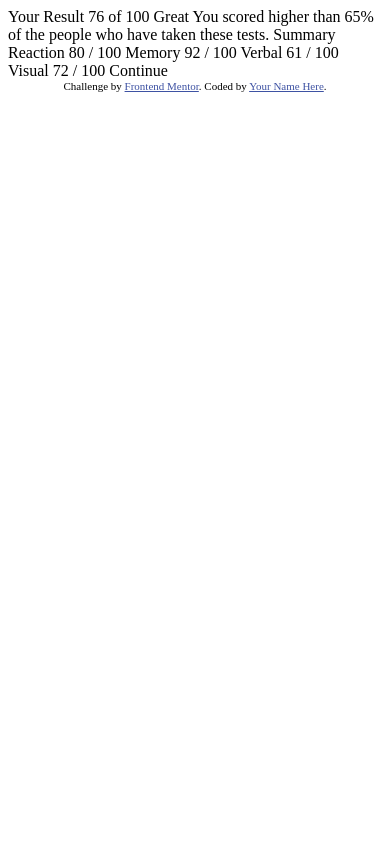
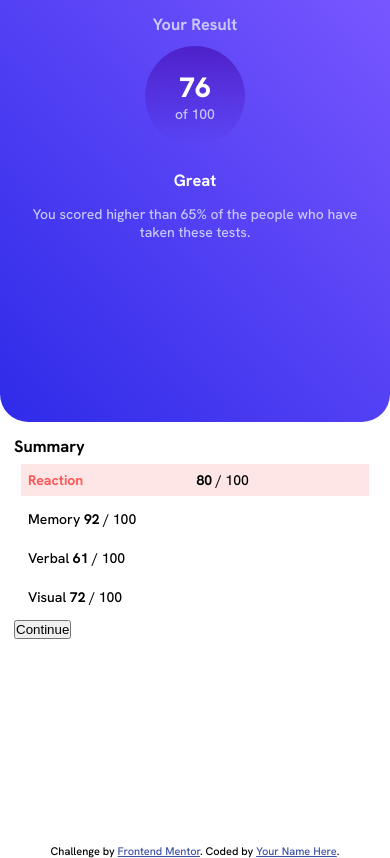
Before and after one commit to andrewfandy/results-summary-component-main, a plain HTML site: page index.html in a window 390 px wide. Drawn offline with Linux system fonts and the light colour scheme.

Commit message:
Build UI Component (mobile first view)

```diff
--- /dev/null
+++ b/assets/style/styles.css
@@ -0,0 +1,145 @@
+@import url('https://fonts.googleapis.com/css2?family=Hanken+Grotesk:wght@500;700;800&display=swap');
+
+:root {
+    font-family: 'Hanken Grotesk', sans-serif;
+    font-size : 14px;
+    box-sizing: border-box;
+
+
+    /* PRIMARY COLOR */
+    --primary-light-red : hsla(0, 100%, 67%,.15);
+    --primary-orange-yellow : hsla(39, 100%, 56%,.15);
+    --primary-green-teal : hsla(166, 100%, 37%,.15);
+    --primary-cobalt-blue : hsla(234, 85%, 45%,.15);
+
+    /* PRIMARY TEXT COLOR */
+    --primary-text-light-red : hsl(0, 100%, 67%);
+    --primary-text-orange-yellow : hsl(39, 100%, 56%);
+    --primary-text-green-teal : hsl(166, 100%, 37%);
+    --primary-text-cobalt-blue : hsl(234, 85%, 45%);
+
+    /* GRADIENTS COLOR */
+    /* BACKGROUND */
+    --gradient-bg-slate-blue : hsl(252, 100%, 67%);
+    --gradient-bg-royal-blue : hsl(241, 81%, 54%);
+
+    /* CIRCLE */
+    --circle-bg-violet-blue : hsla(256, 72%, 46%, 1);
+    --circle-bg-persian-blue : hsla(241, 72%, 46%, 0);
+
+    /* NEUTRAL COLOR */
+    --neutral-white : hsl(0, 0%, 100%);
+    --neutral-pale-blue : hsl(221, 100%, 96%);
+    --neutral-lavender : hsl(241, 100%, 89%);
+    --neutral-gray-blue : hsl(224, 30%, 27%);
+
+}
+* {
+    margin: 0 auto;
+    padding: 0;
+}
+main {
+    display: flex;
+    justify-content: center;
+    align-items: center;
+    height: 100vh;
+}
+
+.container {
+    display: flex;
+    justify-content: space-between;
+    align-items: center;
+    flex-direction: column;
+    height: 100%;
+}
+
+.card {
+    height: 50%;
+    width: 100%;
+}
+
+.left-card {
+    background: linear-gradient(to right top, var(--gradient-bg-royal-blue), var(--gradient-bg-slate-blue));
+    border-bottom-left-radius: 2rem;
+    border-bottom-right-radius: 2rem;
+    color: var(--neutral-white);
+}
+
+.left-box p,
+.left-box h3:nth-child(1),
+.left-box span{
+    color: var(--neutral-lavender);
+}
+
+.left-box .circle {
+    display: flex;
+    justify-content: center;
+    align-items: center;
+    flex-direction: column;
+    text-align: center;
+}
+
+
+.left-box h1 {
+    font-weight: 800;
+    font-size: 2rem;
+}
+
+.circle {
+    background: linear-gradient(to bottom, var(--circle-bg-violet-blue), var(--circle-bg-persian-blue));
+    width: 100px;
+    height: 100px;
+    border-radius: 50%;
+    margin: .75rem 0 .75rem 0;
+}
+.left-card h3:nth-child(3){
+    margin-top:1rem;
+}
+.left-card p {
+    margin-top: 1rem;
+    text-align: center;
+}
+
+.left-box {
+    display: flex;
+    justify-content: center;
+    align-items: center;
+    flex-direction: column;
+}
+.box {
+    padding: 1rem;
+}
+
+.right-card {
+    justify-content: space-evenly;
+}
+
+
+.right-box {
+    text-align: left;
+}
+
+
+.summary-box{
+    padding: .5rem;
+    margin: .5rem;
+}
+
+.summary-box.reaction{
+    background-color: var(--primary-light-red);
+    color: var(--primary-text-light-red);
+    font-weight: 700;
+    display: flex;
+
+}
+
+.summary-box.reaction span{
+    font-weight: 500;
+    color: black;
+}
+@media screen and (min-width: 480px){
+
+    .container {
+        width: 50%;
+    }
+}
--- a/index.html
+++ b/index.html
@@ -5,6 +5,7 @@
   <meta name="viewport" content="width=device-width, initial-scale=1.0"> <!-- displays site properly based on user's device -->
 
   <link rel="icon" type="image/png" sizes="32x32" href="./assets/images/favicon-32x32.png">
+  <link rel="stylesheet" href="./assets/style/styles.css">
 
   <title>Frontend Mentor | Results summary component</title>
 
@@ -15,29 +16,39 @@
   </style>
 </head>
 <body>
-
-  Your Result
-  76
-  of 100
-
-  Great
-  You scored higher than 65% of the people who have taken these tests.
-
-  Summary
-
-  Reaction
-  80 / 100
-
-  Memory
-  92 / 100
-
-  Verbal
-  61 / 100
-
-  Visual
-  72 / 100
-
-  Continue
+  <main>
+    <section class="container">
+      <aside class="card left-card">
+        <div class="box left-box">
+          <h3>
+            Your Result
+          </h3>
+          <div class="circle">
+            <h1>
+              76
+            </h1>
+            <span>of 100</span>
+          </div>
+          <h3>
+            Great
+          </h3>
+          <p>You scored higher than 65% of the people who have taken these tests.</p>
+        </div>
+      </aside>
+      <aside class="card right-card">
+        <div class="box right-box">
+          <h3>
+            Summary
+          </h3>
+          <div class="summary-box reaction">Reaction <span><strong>80</strong> / 100</span></div>
+          <div class="summary-box memory">Memory <span><strong>92</strong> / 100 </span></div>
+          <div class="summary-box verbal">Verbal <span><strong>61</strong> / 100</span></div>
+          <div class="summary-box visual">Visual <span><strong>72</strong> / 100</span></div>
+          <button id="continue-btn">Continue</button>
+        </div>
+      </aside>
+    </section>
+  </main>
 
   <div class="attribution">
     Challenge by <a href="https://www.frontendmentor.io?ref=challenge" target="_blank">Frontend Mentor</a>.
```
